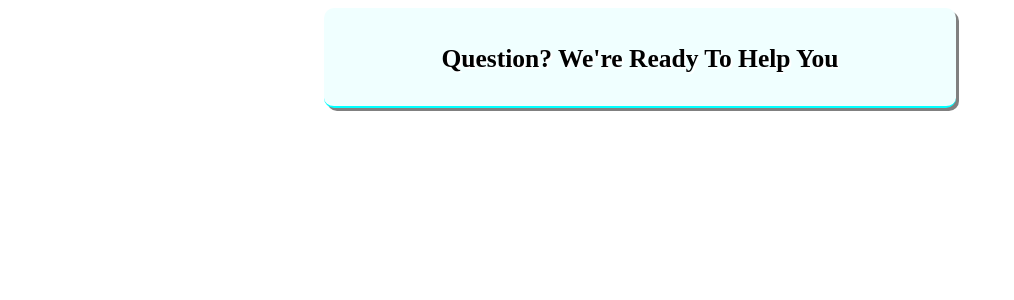
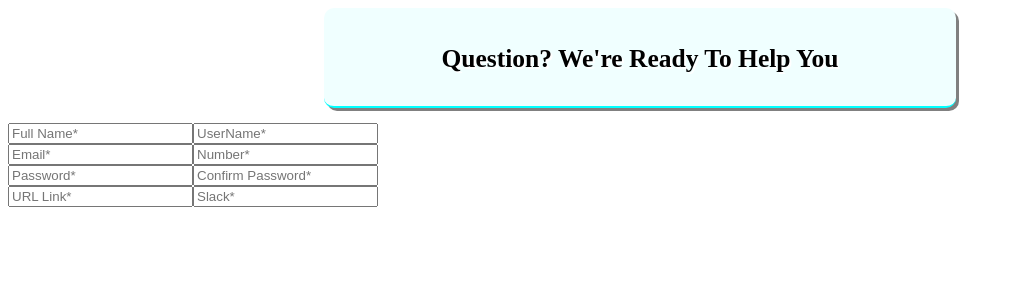
Before and after one commit to 123Somrat/Form-Validation, a React (Create React App) app: page / in a window 1280 px wide. Shown: the top 300 px of the page, without its empty margins (0-1014 px from the left). Built offline with nearby package versions, Linux system fonts and the light colour scheme.

Commit message:
creating form Component and form feild

```diff
--- a/src/App.js
+++ b/src/App.js
@@ -1,3 +1,4 @@
+import CreateForm from "./CreateForm";
 import "./app.css"
 
 
@@ -7,6 +8,7 @@ function App() {
             <div className="div">
                <h2>Question? We're Ready To Help You</h2>
             </div>
+            <CreateForm/>
            </div>
       )
 
--- /dev/null
+++ b/src/CreateForm.js
@@ -0,0 +1,74 @@
+export default function CreateForm(){
+
+    return(
+        <div>
+
+             <form  >
+                   <input
+                    name="fullName"
+                    className="input"
+                    type="text"
+                    placeholder="Full Name*"
+                    />
+
+                   <input
+                   name="UserName"
+                   className="userName"
+                   type="text"
+                   placeholder="UserName*"
+                   />
+                   <br/>
+                   <input
+                    name="Email"
+                    className="Email"
+                    type="text"
+                     placeholder="Email*"
+                     />
+
+                   <input
+                    name="Number"
+                    className="Number"
+                    type="text"
+                    placeholder="Number*"
+                    />
+                   <br/>
+
+                   <input
+                    name="Password"
+                    className="Password"
+                    type="text"
+                    placeholder="Password*"
+                    />
+
+                   <input
+                   name ="Confirm_Password"
+                   className="confirm-Password"
+                   type="text"
+                   placeholder="Confirm Password*"
+                   />
+
+                   <br/>
+                   <input
+                   name = "URL"
+                   className="url"
+                   type="link"
+                   placeholder="URL Link*"
+                   />
+
+                   <input
+                   name="Slug"
+                   className="slug"
+                   type="text"
+                   placeholder="Slack*"
+
+                   />
+                    <br/>
+
+            </form>
+
+
+        </div>
+
+
+    )
+}
```
